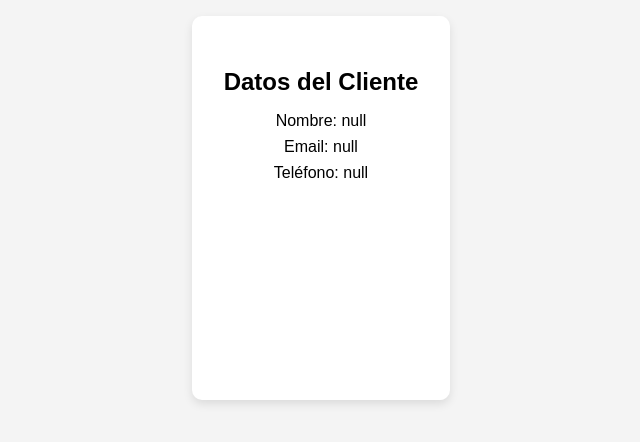
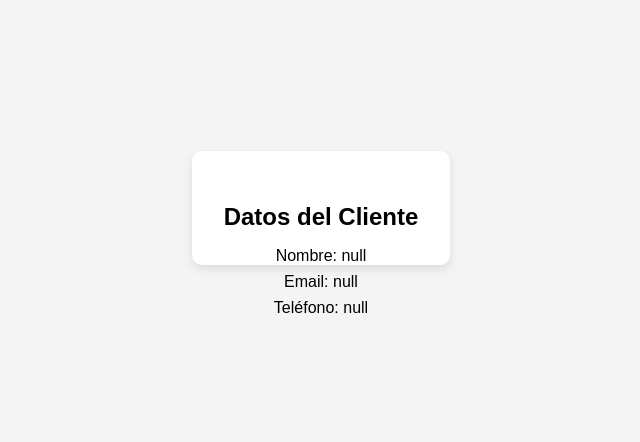
Before and after one commit to josechico94/qrcodecli, a plain HTML site: page mostrar.html in a window 1280 px wide. Shown: the whole page, without its empty margins (319-959 px from the left). Drawn offline with Linux system fonts and the light colour scheme.

Commit message:
Update mostrar.html

```diff
--- a/mostrar.html
+++ b/mostrar.html
@@ -13,8 +13,8 @@
       background: #f4f4f4;
     }
     .card {
-      widht:80%;
-      height:80%;
+      widht:500px;
+      height:50px;
       background: white;
       padding: 2rem;
       border-radius: 10px;
```
